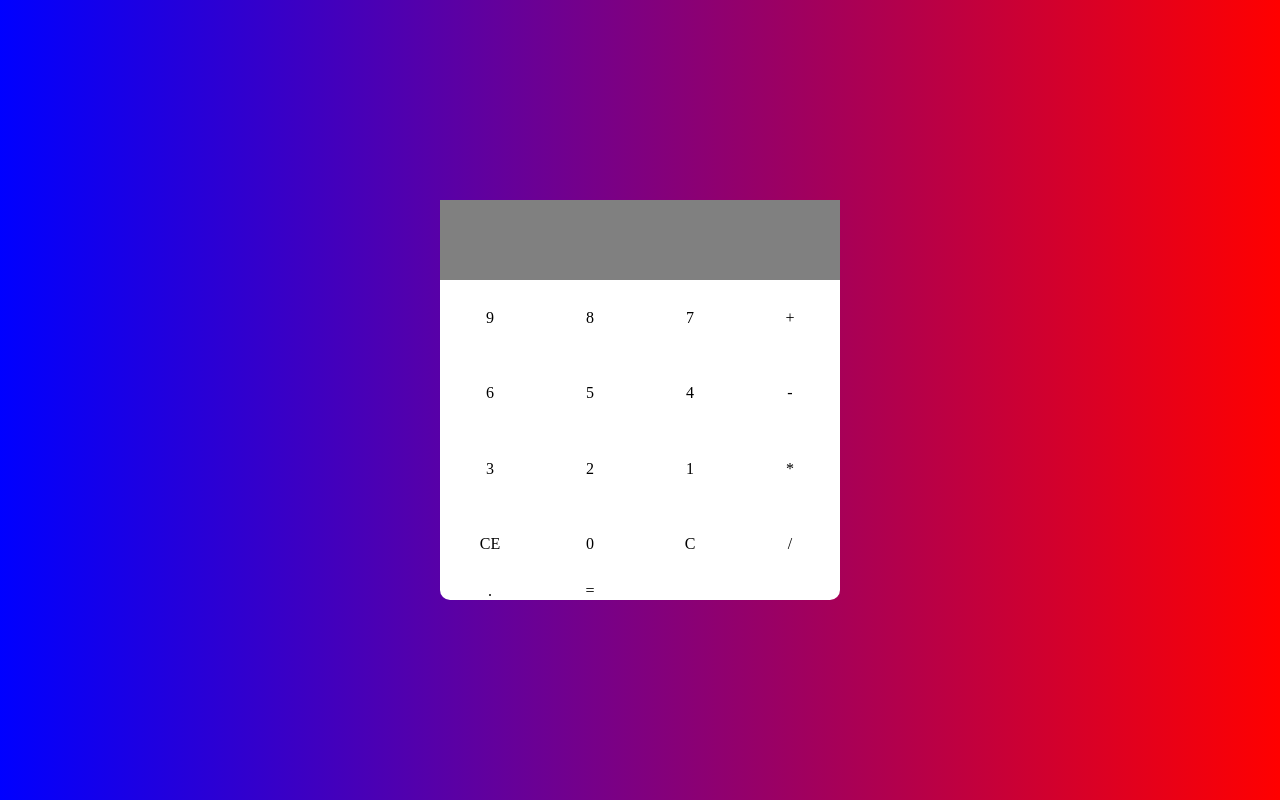
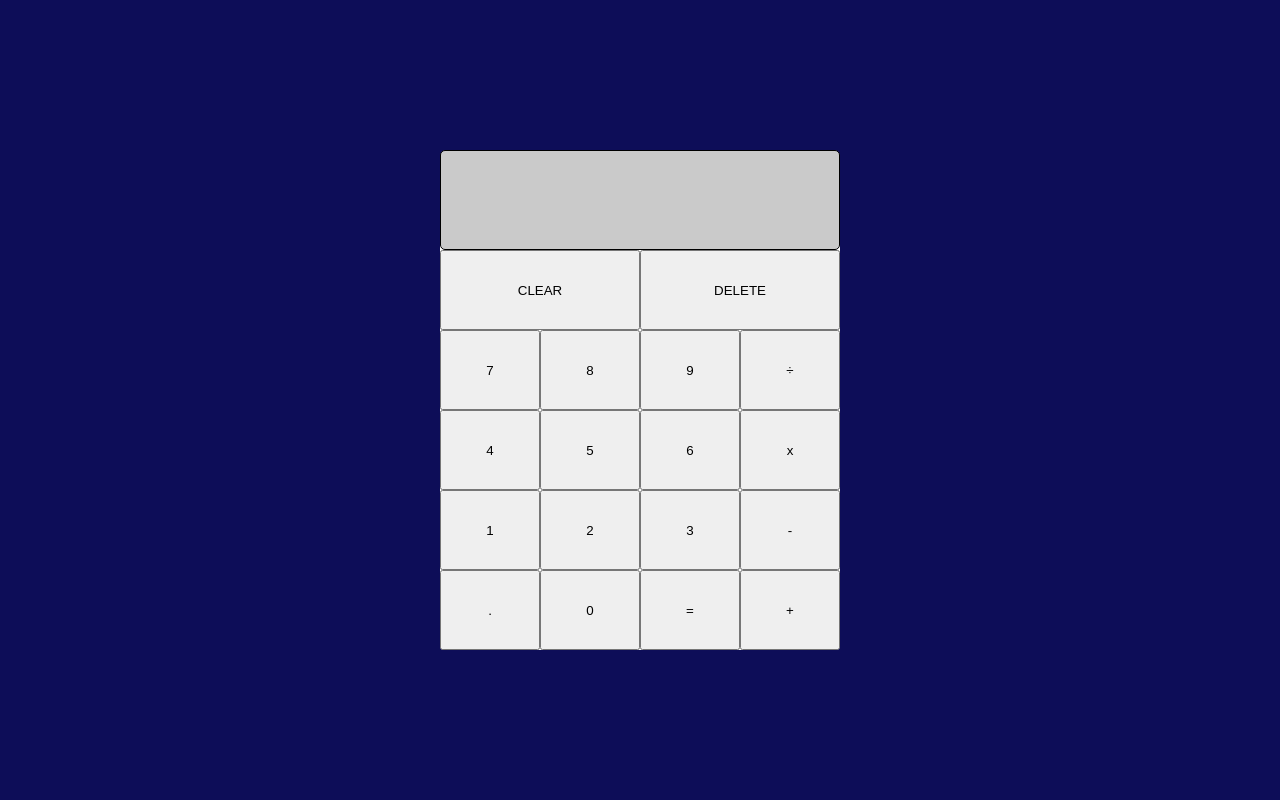
Before and after one commit to AnwarMadani/calculator-, a plain HTML site: page index.html in a window 1280 px wide. Drawn offline with Linux system fonts and the light colour scheme.

Commit message:
restyle calculator and change layout

```diff
--- a/index.html
+++ b/index.html
@@ -4,33 +4,49 @@
     <meta charset="UTF-8">
     <meta name="viewport" content="width=device-width, initial-scale=1.0">
     <link rel="stylesheet" href="styles.css">
+    <script src="script.js" defer></script>
     <title>Calculator</title>
 </head>
 <body>
 
     <div class="calculator">
         <div class="display">
-
+          <!-- <div class="last"></div>
+          <div class="current"></div> -->
         </div>
         <div class="buttons">
-            <div class="button number">9</div>
-            <div class="button number">8</div>
-            <div class="button number">7</div>
-            <div class="button operator">+</div>
-            <div class="button number">6</div>
-            <div class="button number">5</div>
-            <div class="button number">4</div>
-            <div class="button operator">-</div>
-            <div class="button number">3</div>
-            <div class="button number">2</div>
-            <div class="button number">1</div>
-            <div class="button operator">*</div>
-            <div class="button CE">CE</div>
-            <div class="button number">0</div>
-            <div class="button C">C</div>
-            <div class="button operator">/</div>
-            <div class="button decimal">.</div>
-            <div class="button equal">=</div>
+            <button
+            class="btn span-two"
+            id="clearBtn"
+          >
+            CLEAR
+          </button>
+          <button
+            class="btn span-two"
+            id="deleteBtn"
+
+          >
+            DELETE
+          </button>
+            <button class="btn" data-number>7</button>
+            <button class="btn" data-number>8</button>
+            <button class="btn" data-number>9</button>
+            <button class="btn" data-operator>÷</button>
+
+            <button class="btn" data-number>4</button>
+            <button class="btn" data-number>5</button>
+            <button class="btn" data-number>6</button>
+            <button class="btn" data-operator>x</button>
+
+            <button class="btn" data-number>1</button>
+            <button class="btn" data-number>2</button>
+            <button class="btn" data-number>3</button>
+            <button class="btn" data-operator>-</button>
+
+            <button class="btn" id="pointBtn">.</button>
+            <button class="btn" data-number>0</button>
+            <button class="btn" id="equalsBtn">=</button>
+            <button class="btn" data-operator>+</button>
         </div>
     </div>
 
--- a/script.js
+++ b/script.js
@@ -1,6 +1,16 @@
 let firstNumber;
 let secondNumber;
 let operator;
+
+const display = document.querySelector('.display');
+
+const buttons = document.querySelectorAll('.button');
+
+buttons.forEach(button => button.addEventListener("click", (e) => buttonClicked(e)));
+
+function buttonClicked(e){
+    console.log(e);
+}
 
 function add(num1, num2){
     return num1 + num2;
--- a/styles.css
+++ b/styles.css
@@ -12,27 +12,34 @@ body{
     width: 100vw;
     justify-content: center;
     align-items: center;
-    background: linear-gradient(90deg, blue, red);
+    /* background: linear-gradient(90deg, blue, rgb(255, 0, 0)); */
+    background-color: rgb(13, 13, 88);
 }
 
 .calculator{
     display: grid;
     width: 400px;
-    height: 400px;
+    height: 500px;
     background-color: white;
-    border-radius: 10px;
+    border-radius: 15px;
     grid-template-rows: 1fr 4fr;
 }
 
 .display{
-    width: 100%;
-    background-color: grey;
+    padding: 10px 20px;
+    border: 1px solid black;
+    border-radius: 5px;
+    background-color: rgb(202, 202, 202);
+    text-align: right;
+    word-wrap: break-word;
+    word-break: break-all;
+    font-size: 40px;
 }
 
 .buttons{
     display: grid;
     grid-template-columns: repeat(4, 1fr);
-    grid-template-rows: repeat(4, 1fr);
+    grid-template-rows: repeat(5, 1fr);
 }
 
 .button{
@@ -40,6 +47,8 @@ body{
     display: flex;
     justify-content: center;
     align-items: center;
+    font-size: 20px;
+    padding: 20px;
 }
 
 .button:hover{
@@ -50,3 +59,7 @@ body{
     background-color: black;
     color: white;
 }
+
+.span-two{
+    grid-column: span 2;
+}
```
